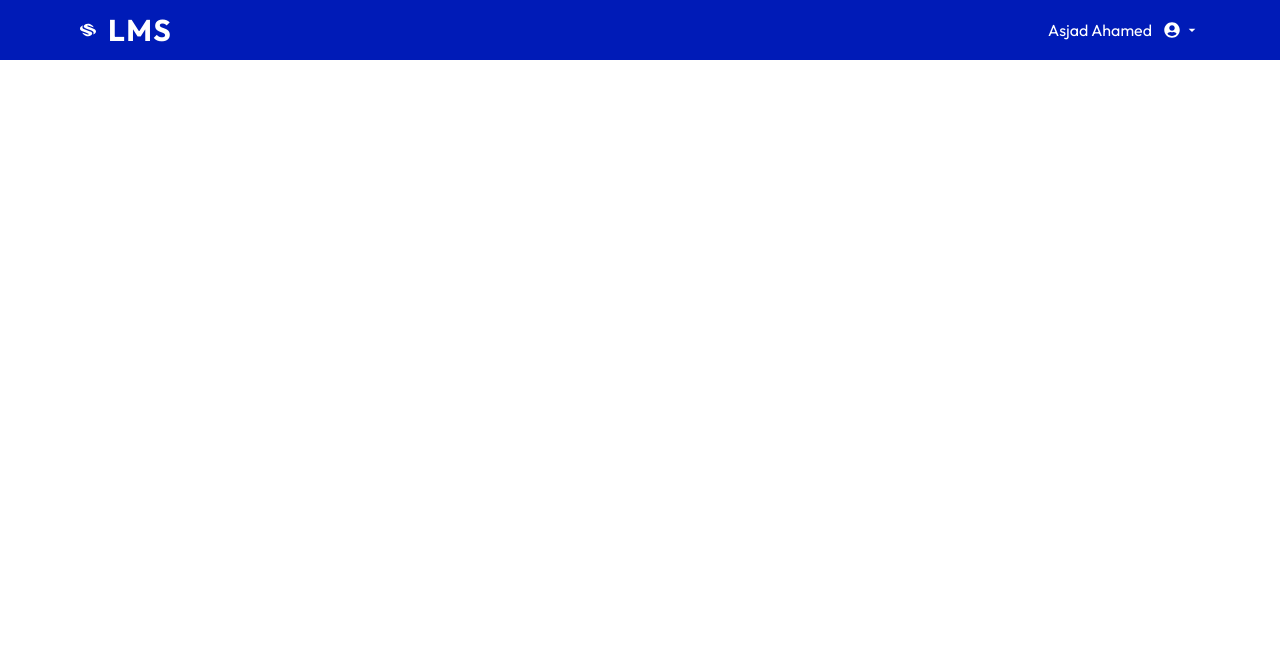
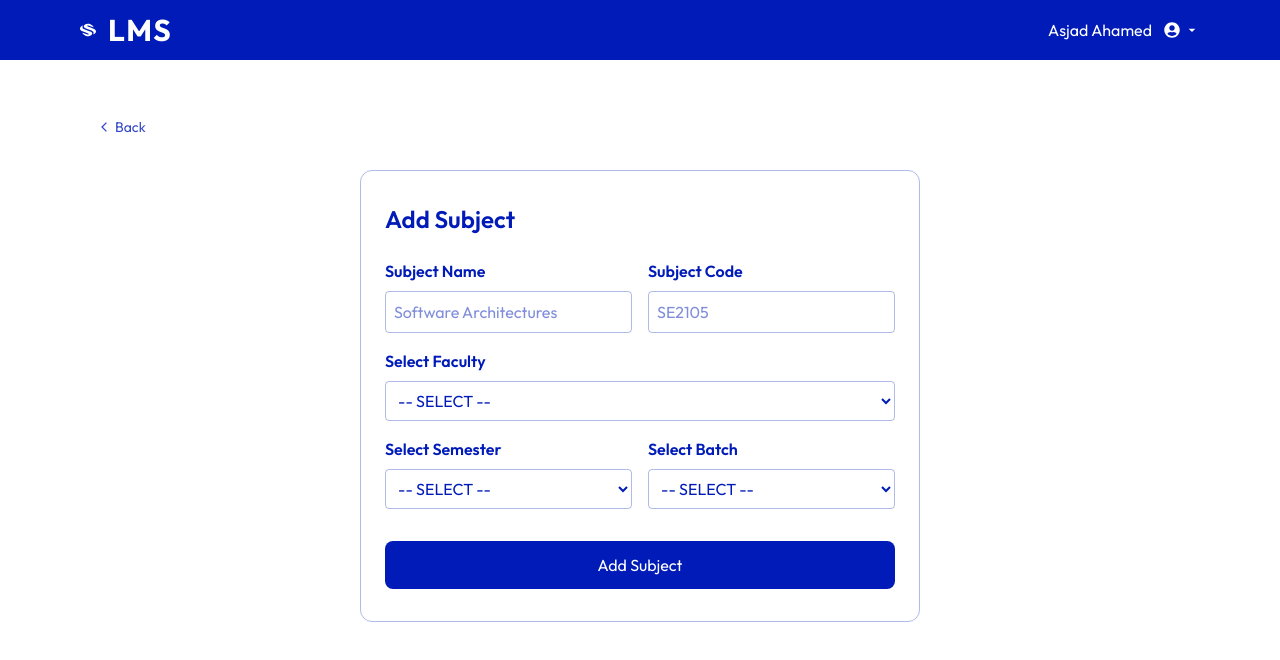
Before and after one commit to asjadahamed77/lms, a React (Vite) app in the folder frontend/: page /admin/subject-management/add-subject in a window 1280 px wide. Shown: the top 660 px of the page. Built offline with nearby package versions, Linux system fonts and the light colour scheme.

Commit message:
Created UI for Add Subject

```diff
--- a/frontend/src/pages/admin/lecturerManagement/AddLecturer.jsx
+++ b/frontend/src/pages/admin/lecturerManagement/AddLecturer.jsx
@@ -93,6 +93,7 @@ const AddLecturer = () => {
                 value={selectedFaculty}
                 onChange={(e) => setSelectedFaculty(e.target.value)}
                 className="p-2 w-full rounded border border-primaryColor/30"
+                required
               >
                 <option value="">-- SELECT --</option>
                 {faculties.map((faculty, index) => (
@@ -105,7 +106,7 @@ const AddLecturer = () => {
             {selectedFaculty && (
               <div className="flex flex-col  gap-2 flex-1 ">
                 <label className="font-semibold">Select Department</label>
-                <select className="p-2 w-full rounded border border-primaryColor/30">
+                <select className="p-2 w-full rounded border border-primaryColor/30" required>
                   <option value="">-- SELECT --</option>
                   {departmentsOfFaculty.map((dept, index) => (
                     <option key={index} value={dept}>
--- a/frontend/src/pages/admin/studentManagement/AddStudent.jsx
+++ b/frontend/src/pages/admin/studentManagement/AddStudent.jsx
@@ -93,6 +93,7 @@ const AddStudent = () => {
                 value={selectedFaculty}
                 onChange={(e) => setSelectedFaculty(e.target.value)}
                 className="p-2 w-full rounded border border-primaryColor/30"
+                required
               >
                 <option value="">-- SELECT --</option>
                 {faculties.map((faculty, index) => (
@@ -105,7 +106,7 @@ const AddStudent = () => {
             {selectedFaculty && (
               <div className="flex flex-col  gap-2 flex-1 ">
                 <label className="font-semibold">Select Department</label>
-                <select className="p-2 w-full rounded border border-primaryColor/30">
+                <select className="p-2 w-full rounded border border-primaryColor/30" required>
                   <option value="">-- SELECT --</option>
                   {departmentsOfFaculty.map((dept, index) => (
                     <option key={index} value={dept}>
--- a/frontend/src/pages/admin/subjectManagement/AddSubject.jsx
+++ b/frontend/src/pages/admin/subjectManagement/AddSubject.jsx
@@ -1,11 +1,135 @@
-import React from 'react'
+import React, { useContext, useState } from "react";
+import { useNavigate } from "react-router-dom";
+import { IoChevronBackSharp } from "react-icons/io5";
+import { AppContext } from "../../../context/AppContext";
+const AddSubject = () => {
+  const navigate = useNavigate();
+  const { batches } = useContext(AppContext);
+  const [selectedFaculty, setSelectedFaculty] = useState("");
 
-const AddSubject = () => {
+  // Get unique faculties
+  const faculties = [...new Set(batches.map((batch) => batch.facultyName))];
+  const uniqueBatches = [...new Set(batches.map((batch)=> batch.batchName))]
+
+  // Get Department of seleceted faculty
+  const departmentsOfFaculty = batches
+    .filter((batch) => batch.facultyName === selectedFaculty)
+    .map((batch) => batch.departmentName);
+
+  const submitHandler = (e) => {
+    e.preventDefault();
+  };
+
+
+
+
   return (
-    <div>
+    <div className="py-8 md:py-12">
+      <button
+        onClick={() => navigate("/admin/subject-management")}
+        className="flex items-center gap-1 text-sm mb-6 cursor-pointer  text-primaryColor/80 border border-transparent hover:border-primaryColor/80 px-4 py-2 rounded-full transition-all duration-300 ease-in-out hover:bg-primaryColor/10"
+      >
+        <p>
+          <IoChevronBackSharp className="" />
+        </p>
+        <p>Back</p>
+      </button>
+      <div className="w-full sm:w-3/4 md:w-1/2  mx-auto border rounded-xl border-primaryColor/30 px-2 sm:px-4 md:px-6 py-8 ">
+        <h1 className="text-2xl font-semibold">Add Subject</h1>
+        <form onSubmit={submitHandler} className="flex flex-col gap-4 mt-6">
 
+          <div className="flex md:flex-row flex-col gap-4">
+          <div className="flex flex-col  gap-2  flex-1">
+            <label className="font-semibold">Subject Name</label>
+            <input
+              type="text"
+              placeholder="Software Architectures"
+              className="p-2 w-full rounded border border-primaryColor/30"
+              required
+            />
+          </div>
+            <div className="flex flex-col  gap-2 flex-1 ">
+              <label className="font-semibold">Subject Code</label>
+              <input
+                type="text"
+                placeholder="SE2105"
+                className="p-2 w-full rounded border border-primaryColor/30"
+                required
+              />
+            </div>
+
+          </div>
+
+
+          <div className="flex md:flex-row flex-col gap-4">
+            <div className="flex flex-col  gap-2 flex-1 ">
+              <label className="font-semibold">Select Faculty</label>
+              <select
+                value={selectedFaculty}
+                onChange={(e) => setSelectedFaculty(e.target.value)}
+                className="p-2 w-full rounded border border-primaryColor/30"
+                required
+              >
+                <option value="">-- SELECT --</option>
+                {faculties.map((faculty, index) => (
+                  <option key={index} value={faculty}>
+                    {faculty}
+                  </option>
+                ))}
+              </select>
+            </div>
+            {selectedFaculty && (
+              <div className="flex flex-col  gap-2 flex-1 ">
+                <label className="font-semibold">Select Department</label>
+                <select className="p-2 w-full rounded border border-primaryColor/30" required>
+                  <option value="">-- SELECT --</option>
+                  {departmentsOfFaculty.map((dept, index) => (
+                    <option key={index} value={dept}>
+                      {dept}
+                    </option>
+                  ))}
+                </select>
+              </div>
+            )}
+          </div>
+         <div className="flex md:flex-row flex-col gap-4">
+         <div className="flex flex-col  gap-2 flex-1">
+          <label className="font-semibold">Select Semester</label>
+            <select className="p-2 w-full rounded border border-primaryColor/30" required>
+            <option value="">-- SELECT --</option>
+            <option value="1">SEMESTER 01</option>
+            <option value="2">SEMESTER 02</option>
+            <option value="3">SEMESTER 03</option>
+            <option value="4">SEMESTER 04</option>
+            <option value="5">SEMESTER 05</option>
+            <option value="6">SEMESTER 06</option>
+            <option value="7">SEMESTER 07</option>
+            <option value="8">SEMESTER 08</option>
+            </select>
+          </div>
+          <div className="flex flex-col  gap-2 flex-1">
+          <label className="font-semibold">Select Batch</label>
+            <select className="p-2 w-full rounded border border-primaryColor/30" required>
+            <option value="">-- SELECT --</option>
+            {
+              uniqueBatches.map((batch,index)=>(
+                <option key={index} value={batch}>{batch}</option>
+              ))
+            }
+            </select>
+          </div>
+         </div>
+
+          <button
+            type="submit"
+            className="bg-primaryColor py-3 text-white w-full rounded-lg  mt-4 cursor-pointer hover:bg-primaryColor/80 duration-300 transition-all ease-in-out"
+          >
+            Add Subject
+          </button>
+        </form>
+      </div>
     </div>
-  )
-}
+  );
+};
 
-export default AddSubject
+export default AddSubject;
```
Also changed, not shown: frontend/src/pages/admin/lecturerManagement/ViewLecturers.jsx (+21 -9 lines).
